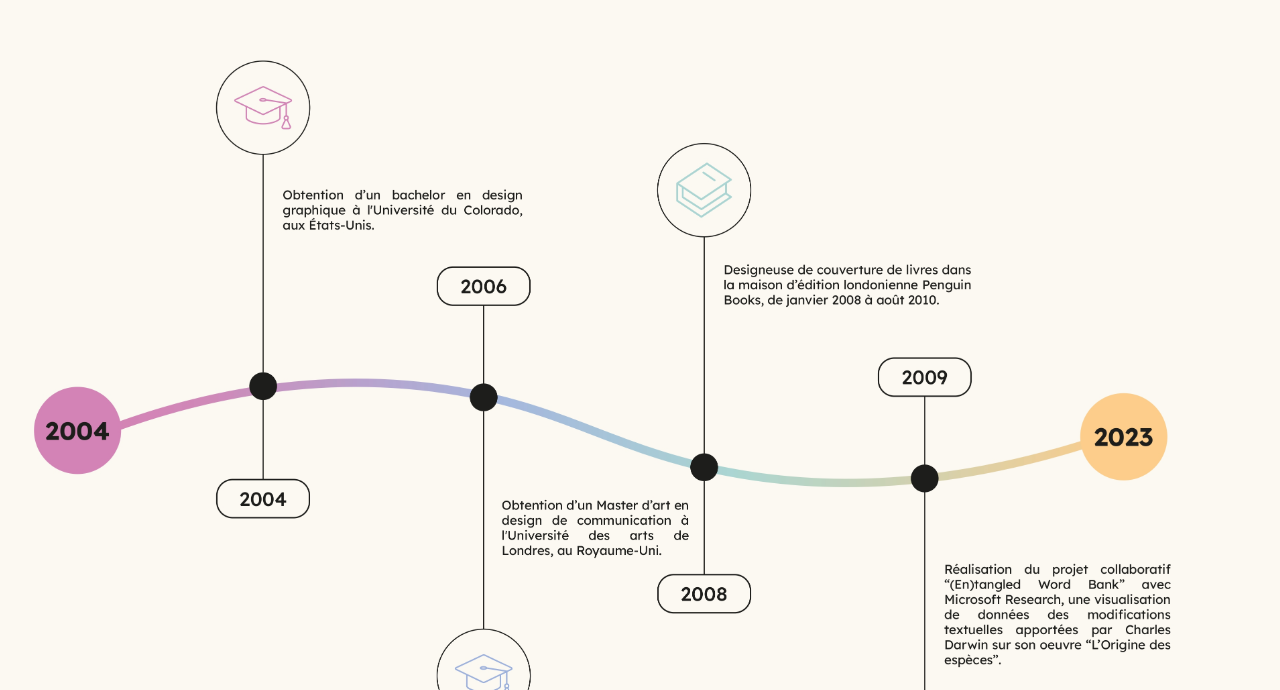
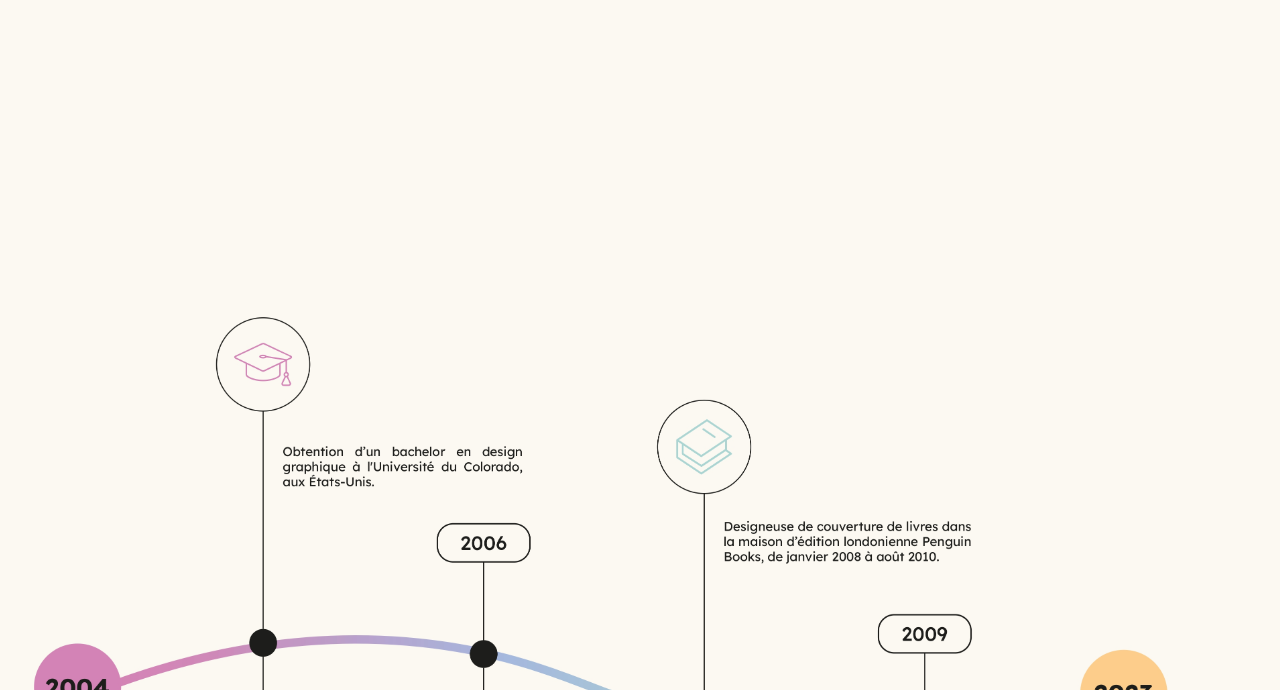
Before and after one commit to TUROTTECharline/Minisite_StefaniePosavec, a plain HTML site: page biographie.html in a window 1280 px wide. Shown: the part 530-1220 px from the top of the page. Drawn offline with Linux system fonts and the light colour scheme.

Commit message:
Changement code

```diff
--- a/biographie.css
+++ b/biographie.css
@@ -132,7 +132,7 @@ footer p {
   width: -10px;
   opacity: 0;
   transform: scale(0.95);
-  transform: translateY(-75%) translateX(-15px);
+  transform: translateY(-45%) translateX(-15px);
   border-radius: 5px;
   max-width: 1100px;
   margin-top: -100px;
```
